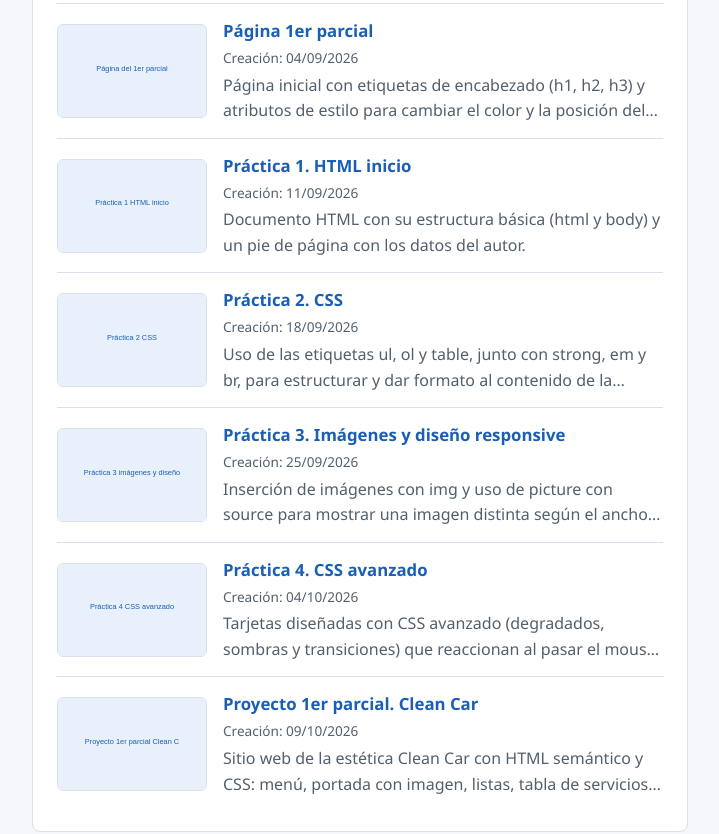
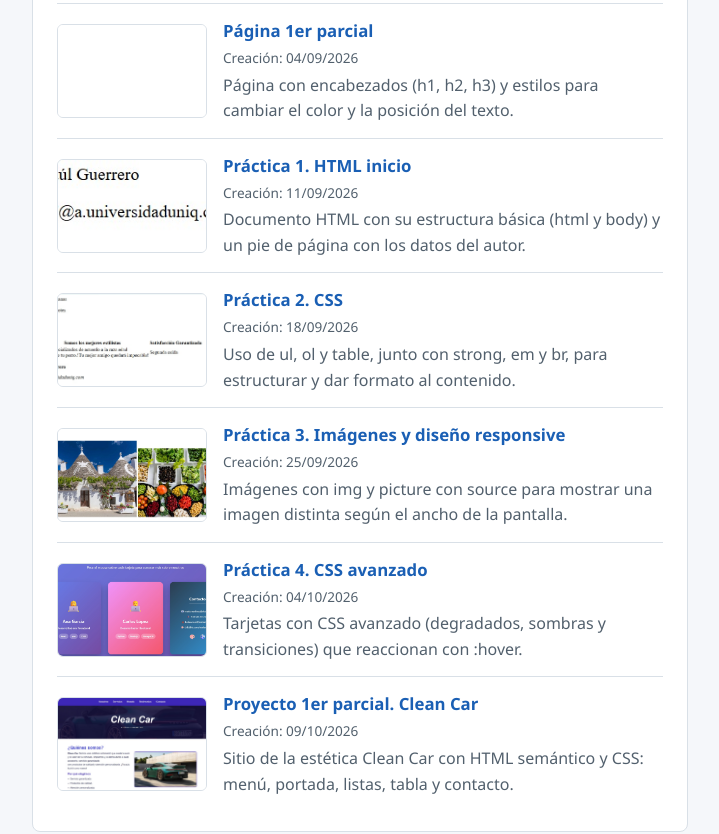
Before and after one commit to graul4988-rguerrerom/desarrolloweb271, a plain HTML site: page index.html in a window 1280 px wide. Shown: the part 546-1380 px from the top of the page, without its empty margins (382-1101 px from the left). Drawn offline with Linux system fonts and the light colour scheme.

Commit message:
Add files via upload

```diff
--- a/index.html
+++ b/index.html
@@ -140,56 +140,56 @@
 
 
       <article class="trabajo">
-        <a href="1er_parcial/practica_0_parcial/practica0parcial.html"><img src="1er_parcial/practica_0_parcial/captura.jpeg" alt="Página del 1er parcial"></a>
+        <a href="portafolio/1er_parcial/practica_0_parcial/practica0parcial.html"><img src="portafolio/1er_parcial/practica_0_parcial/captura.jpeg" alt="Página del 1er parcial"></a>
         <div>
-          <h3><a href="1er_parcial/practica_0_parcial/practica0parcial.html">Página 1er parcial</a></h3>
+          <h3><a href="portafolio/1er_parcial/practica_0_parcial/practica0parcial.html">Página 1er parcial</a></h3>
           <span class="fecha">Creación: <time datetime="2026-09-04">04/09/2026</time></span>
-          <p>Página inicial con etiquetas de encabezado (h1, h2, h3) y atributos de estilo para cambiar el color y la posición del texto.</p>
+          <p>Página con encabezados (h1, h2, h3) y estilos para cambiar el color y la posición del texto.</p>
         </div>
       </article>
 
       <article class="trabajo">
-        <a href="1er_parcial/practica_1_html/practica1.html"><img src="1er_parcial/practica_1_html/captura.jpeg" alt="Práctica 1 HTML inicio"></a>
+        <a href="portafolio/1er_parcial/practica_1_html/practica1.html"><img src="portafolio/1er_parcial/practica_1_html/captura.jpeg" alt="Práctica 1 HTML inicio"></a>
         <div>
-          <h3><a href="1er_parcial/practica_1_html/practica1.html">Práctica 1. HTML inicio</a></h3>
+          <h3><a href="portafolio/1er_parcial/practica_1_html/practica1.html">Práctica 1. HTML inicio</a></h3>
           <span class="fecha">Creación: <time datetime="2026-09-11">11/09/2026</time></span>
           <p>Documento HTML con su estructura básica (html y body) y un pie de página con los datos del autor.</p>
         </div>
       </article>
 
       <article class="trabajo">
-        <a href="1er_parcial/practica_2_css/practica2.html"><img src="1er_parcial/practica_2_css/captura.jpeg" alt="Práctica 2 CSS"></a>
+        <a href="portafolio/1er_parcial/practica_2_css/practica2.html"><img src="portafolio/1er_parcial/practica_2_css/captura.jpeg" alt="Práctica 2 CSS"></a>
         <div>
-          <h3><a href="1er_parcial/practica_2_css/practica2.html">Práctica 2. CSS</a></h3>
+          <h3><a href="portafolio/1er_parcial/practica_2_css/practica2.html">Práctica 2. CSS</a></h3>
           <span class="fecha">Creación: <time datetime="2026-09-18">18/09/2026</time></span>
-          <p>Uso de las etiquetas ul, ol y table, junto con strong, em y br, para estructurar y dar formato al contenido de la página.</p>
+          <p>Uso de ul, ol y table, junto con strong, em y br, para estructurar y dar formato al contenido.</p>
         </div>
       </article>
 
       <article class="trabajo">
-        <a href="1er_parcial/practica_3_imagenes/practica3.html"><img src="1er_parcial/practica_3_imagenes/captura.jpeg" alt="Práctica 3 imágenes y diseño responsive"></a>
+        <a href="portafolio/1er_parcial/practica_3_imagenes/practica3.html"><img src="portafolio/1er_parcial/practica_3_imagenes/captura.jpeg" alt="Práctica 3 imágenes y diseño responsive"></a>
         <div>
-          <h3><a href="1er_parcial/practica_3_imagenes/practica3.html">Práctica 3. Imágenes y diseño responsive</a></h3>
+          <h3><a href="portafolio/1er_parcial/practica_3_imagenes/practica3.html">Práctica 3. Imágenes y diseño responsive</a></h3>
           <span class="fecha">Creación: <time datetime="2026-09-25">25/09/2026</time></span>
-          <p>Inserción de imágenes con img y uso de picture con source para mostrar una imagen distinta según el ancho de la pantalla.</p>
+          <p>Imágenes con img y picture con source para mostrar una imagen distinta según el ancho de la pantalla.</p>
         </div>
       </article>
 
       <article class="trabajo">
-        <a href="1er_parcial/practica_4_css_avanzado/practica4.html"><img src="1er_parcial/practica_4_css_avanzado/captura.jpeg" alt="Práctica 4 CSS avanzado"></a>
+        <a href="portafolio/1er_parcial/practica_4_css_avanzado/practica4.html"><img src="portafolio/1er_parcial/practica_4_css_avanzado/captura.jpeg" alt="Práctica 4 CSS avanzado"></a>
         <div>
-          <h3><a href="1er_parcial/practica_4_css_avanzado/practica4.html">Práctica 4. CSS avanzado</a></h3>
+          <h3><a href="portafolio/1er_parcial/practica_4_css_avanzado/practica4.html">Práctica 4. CSS avanzado</a></h3>
           <span class="fecha">Creación: <time datetime="2026-10-04">04/10/2026</time></span>
-          <p>Tarjetas diseñadas con CSS avanzado (degradados, sombras y transiciones) que reaccionan al pasar el mouse con la pseudoclase :hover.</p>
+          <p>Tarjetas con CSS avanzado (degradados, sombras y transiciones) que reaccionan con :hover.</p>
         </div>
       </article>
 
       <article class="trabajo">
-        <a href="1er_parcial/proyecto_1er_parcial/index.html"><img src="1er_parcial/proyecto_1er_parcial/captura.jpeg" alt="Proyecto 1er parcial Clean Car"></a>
+        <a href="portafolio/1er_parcial/proyecto_1er_parcial/index.html"><img src="portafolio/1er_parcial/proyecto_1er_parcial/captura.jpeg" alt="Proyecto 1er parcial Clean Car"></a>
         <div>
-          <h3><a href="1er_parcial/proyecto_1er_parcial/index.html">Proyecto 1er parcial. Clean Car</a></h3>
+          <h3><a href="portafolio/1er_parcial/proyecto_1er_parcial/index.html">Proyecto 1er parcial. Clean Car</a></h3>
           <span class="fecha">Creación: <time datetime="2026-10-09">09/10/2026</time></span>
-          <p>Sitio web de la estética Clean Car con HTML semántico y CSS: menú, portada con imagen, listas, tabla de servicios y datos de contacto.</p>
+          <p>Sitio de la estética Clean Car con HTML semántico y CSS: menú, portada, listas, tabla y contacto.</p>
         </div>
       </article>
     </section>
```
